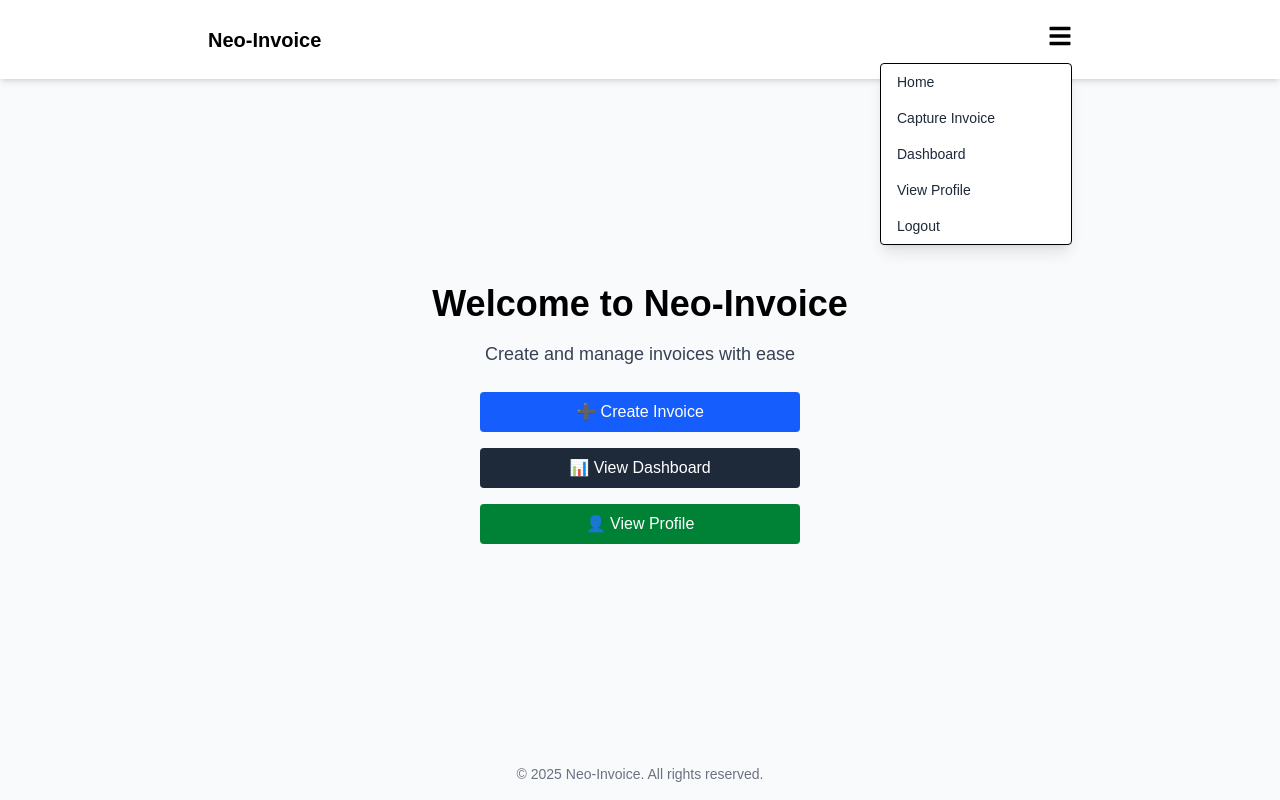
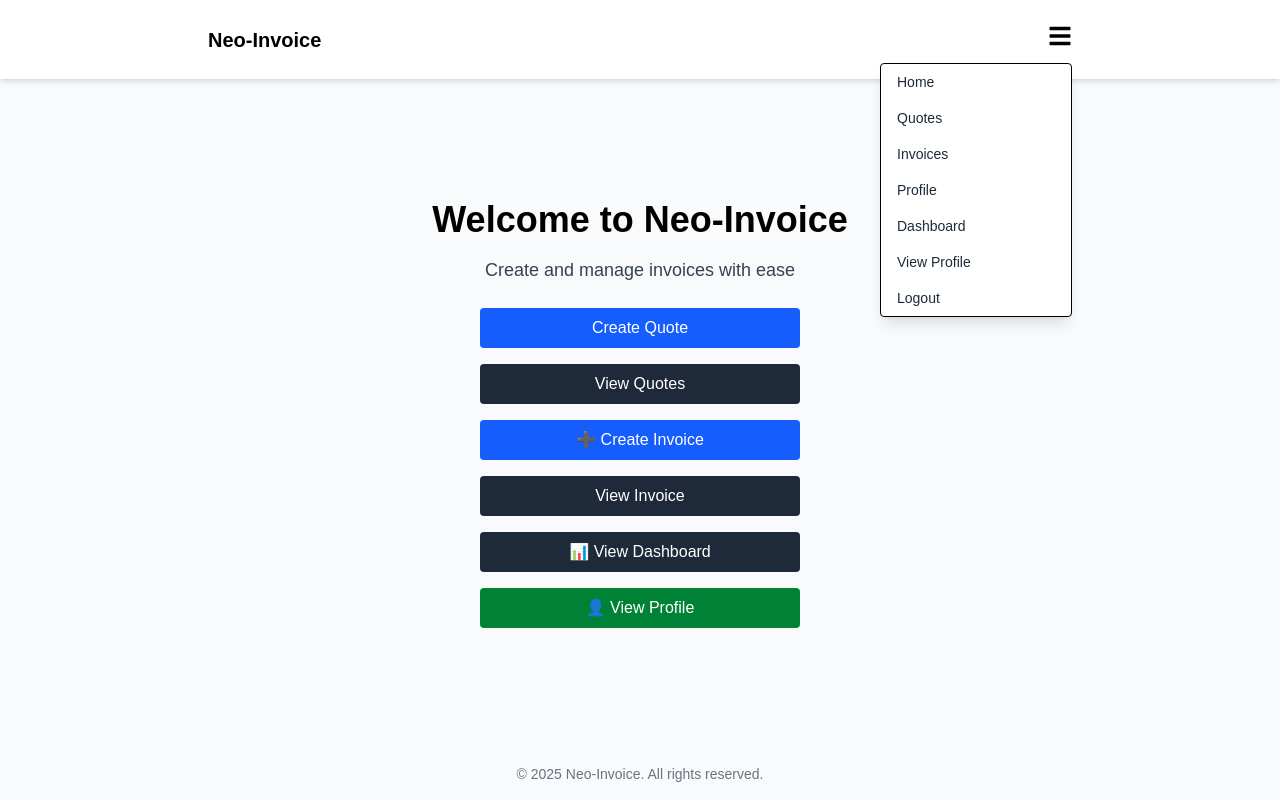
Before and after one commit to neokatalyst/neo-invoice, a Next.js app: page / in a window 1280 px wide. Both pictures are taken after a click on the button "Toggle settings menu". Built offline with nearby package versions, Linux system fonts and the light colour scheme; no server answers.

Commit message:
updated invoice layouts

```diff
--- a/src/app/invoice/list/page.tsx
+++ b/src/app/invoice/list/page.tsx
@@ -24,6 +24,19 @@ export default function InvoiceListPage() {
     fetchInvoices()
   }, [])
 
+  const viewPdf = async (invoice: any) => {
+    if (!invoice.pdf_url) return toast.error('No PDF available for this invoice')
+
+    const { data, error } = await supabase
+      .storage
+      .from('invoices') // ✅ your bucket
+      .createSignedUrl(invoice.pdf_url, 60 * 60 * 24 * 7)
+
+    if (error) return toast.error('Failed to load PDF')
+
+    window.open(data?.signedUrl, '_blank')
+  }
+
   if (loading) return <p className="text-center py-10">Loading invoices...</p>
 
   return (
@@ -42,6 +55,13 @@ export default function InvoiceListPage() {
               <p><span className="font-medium">Total:</span> R {inv.total?.toFixed(2)}</p>
               <p><span className="font-medium">Status:</span> {inv.status}</p>
               <p><span className="font-medium">Created:</span> {new Date(inv.created_at).toLocaleDateString()}</p>
+
+              <button
+                onClick={() => viewPdf(inv)}
+                className="bg-blue-600 text-white px-4 py-2 rounded hover:bg-blue-700"
+              >
+                View PDF
+              </button>
             </div>
           ))
         )}
--- a/src/app/page.tsx
+++ b/src/app/page.tsx
@@ -13,11 +13,33 @@ export default function LandingPage() {
         <p className="text-lg text-gray-700 mb-6">Create and manage invoices with ease</p>
 
         <div className="space-y-4 w-full max-w-xs">
+
+          <Link
+            href="/quote/capture"
+            className="block w-full px-6 py-2 bg-blue-600 text-white rounded hover:bg-blue-700 text-center"
+            >
+            Create Quote
+            </Link>
+
+            <Link
+            href="/quote/list"
+            className="block w-full px-6 py-2 bg-gray-800 text-white rounded hover:bg-gray-900 text-center"
+            >
+            View Quotes
+          </Link>
+
           <Link
             href="/capture"
             className="block w-full bg-blue-600 text-white py-2 rounded hover:bg-blue-700 text-center"
           >
             ➕ Create Invoice
+          </Link>
+
+          <Link
+            href="/invoice/list"
+            className="block w-full px-6 py-2 bg-gray-800 text-white rounded hover:bg-gray-900 text-center"
+          >
+            View Invoice
           </Link>
 
           <Link
--- a/src/components/Header.tsx
+++ b/src/components/Header.tsx
@@ -43,14 +43,18 @@ export default function Header() {
                 >
                   Home
                 </Link>
+                <nav className="space-x-4">
+                <Link href="/quote/list" className="block px-4 py-2 text-sm text-gray-800 hover:bg-gray-100"
+                >
+                Quotes</Link>
+                <Link href="/invoice/list" className="block px-4 py-2 text-sm text-gray-800 hover:bg-gray-100"
+                >
+                Invoices</Link>
+                <Link href="/profile/view-profile" className="block px-4 py-2 text-sm text-gray-800 hover:bg-gray-100"
+                >
+                Profile</Link>
+              </nav>
 
-                <Link
-                  href="/capture"
-                  className="block px-4 py-2 text-sm text-gray-800 hover:bg-gray-100"
-                  onClick={() => setMenuOpen(false)}
-                >
-                  Capture Invoice
-                </Link>
                 <Link
                   href="/dashboard"
                   className="block px-4 py-2 text-sm text-gray-800 hover:bg-gray-100"
```
